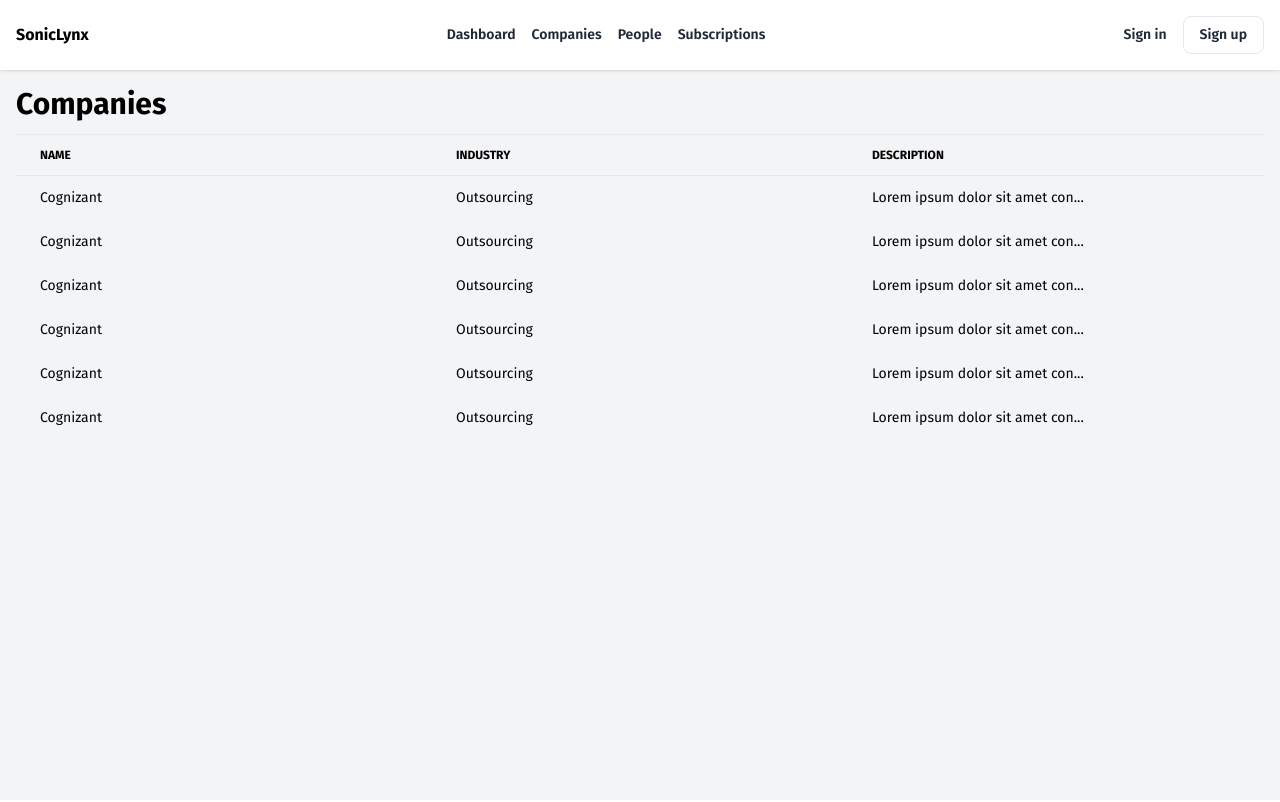
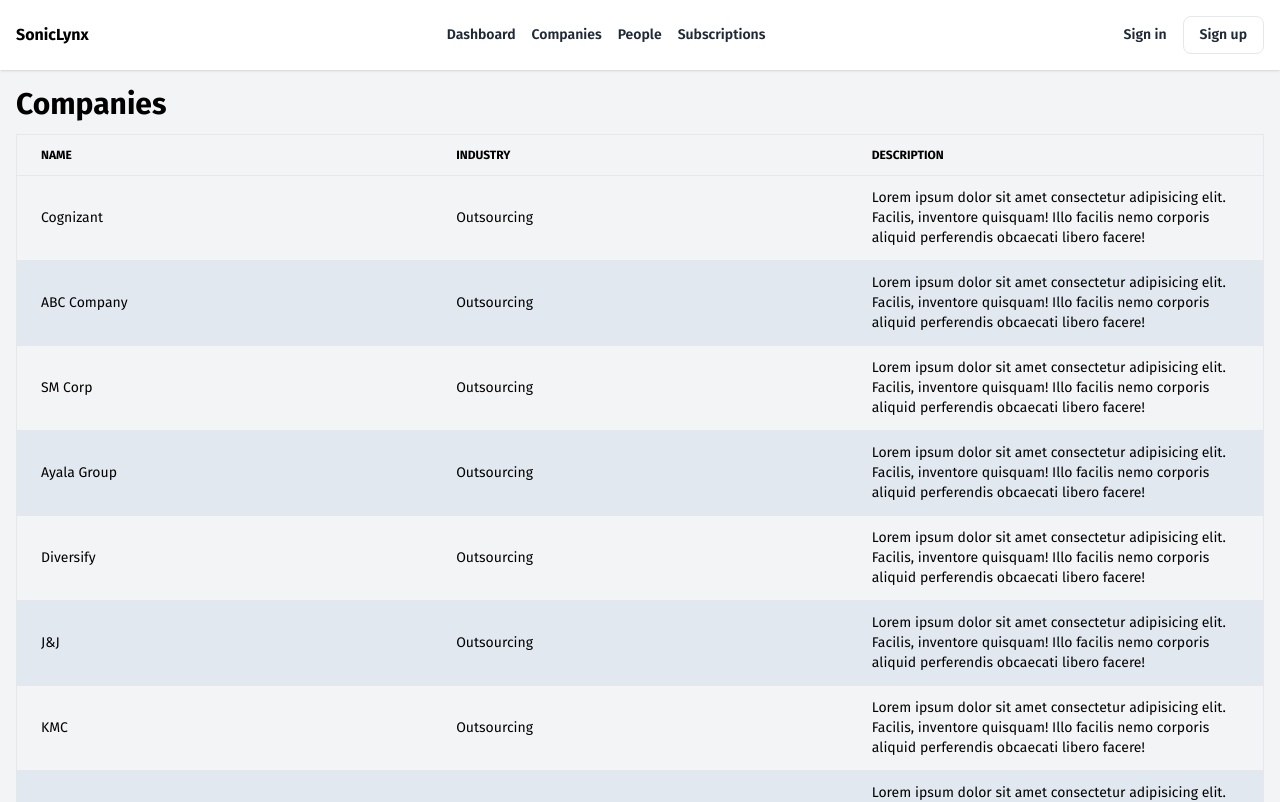
Before and after one commit to ninalamo/template, a Next.js app: page /companies in a window 1280 px wide. Shown: the top 802 px of the page. Built offline with nearby package versions, Linux system fonts and the light colour scheme.

Commit message:
Sortable Company List

```diff
--- a/src/app/companies/page.tsx
+++ b/src/app/companies/page.tsx
@@ -1,4 +1,10 @@
+'use client'
+
+import SortableTable from "@/components/SortableTable"
+import { useMemo, useState } from "react";
+
 export default function Companies(){
+
     const companies = [
       {
         id: 1,
@@ -8,58 +14,81 @@
       },
       {
         id: 2,
-        name: "Cognizant",
+        name: "ABC Company",
         industry: "Outsourcing",
         description: "Lorem ipsum dolor sit amet consectetur adipisicing elit. Facilis, inventore quisquam! Illo facilis nemo corporis aliquid perferendis obcaecati libero facere!"
       },
       {
         id: 3,
-        name: "Cognizant",
+        name: "SM Corp",
         industry: "Outsourcing",
         description: "Lorem ipsum dolor sit amet consectetur adipisicing elit. Facilis, inventore quisquam! Illo facilis nemo corporis aliquid perferendis obcaecati libero facere!"
       },
       {
         id: 4,
-        name: "Cognizant",
+        name: "Ayala Group",
         industry: "Outsourcing",
         description: "Lorem ipsum dolor sit amet consectetur adipisicing elit. Facilis, inventore quisquam! Illo facilis nemo corporis aliquid perferendis obcaecati libero facere!"
       },
       {
         id: 5,
-        name: "Cognizant",
+        name: "Diversify",
         industry: "Outsourcing",
         description: "Lorem ipsum dolor sit amet consectetur adipisicing elit. Facilis, inventore quisquam! Illo facilis nemo corporis aliquid perferendis obcaecati libero facere!"
       },
       {
         id: 6,
-        name: "Cognizant",
+        name: "J&J",
+        industry: "Outsourcing",
+        description: "Lorem ipsum dolor sit amet consectetur adipisicing elit. Facilis, inventore quisquam! Illo facilis nemo corporis aliquid perferendis obcaecati libero facere!"
+      },
+      {
+        id: 7,
+        name: "KMC",
+        industry: "Outsourcing",
+        description: "Lorem ipsum dolor sit amet consectetur adipisicing elit. Facilis, inventore quisquam! Illo facilis nemo corporis aliquid perferendis obcaecati libero facere!"
+      },
+      {
+        id: 8,
+        name: "Arla",
+        industry: "Outsourcing",
+        description: "Lorem ipsum dolor sit amet consectetur adipisicing elit. Facilis, inventore quisquam! Illo facilis nemo corporis aliquid perferendis obcaecati libero facere!"
+      },
+      {
+        id: 9,
+        name: "Green Archers",
+        industry: "Outsourcing",
+        description: "Lorem ipsum dolor sit amet consectetur adipisicing elit. Facilis, inventore quisquam! Illo facilis nemo corporis aliquid perferendis obcaecati libero facere!"
+      },
+      {
+        id: 10,
+        name: "Jollibee Corp",
         industry: "Outsourcing",
         description: "Lorem ipsum dolor sit amet consectetur adipisicing elit. Facilis, inventore quisquam! Illo facilis nemo corporis aliquid perferendis obcaecati libero facere!"
       }
     ]
 
+    const columns = useMemo(() => [
+        {
+            header: 'Name',
+            accessorKey: 'name'
+        },
+        {
+            header: 'Industry',
+            accessorKey: 'industry'
+        },
+        {
+            header: 'Description',
+            accessorKey: 'description'
+        }
+    ],[])
+
 
     return (
         <div>
           <h1>Companies</h1>
-          <table className="table-fixed items-center bg-transparent w-full border-collapse">
-            <thead>
-              <tr>
-                <th>Name</th>
-                <th>Industry</th>
-                <th>Description</th>
-              </tr>
-            </thead>
-            <tbody>
-              {companies && companies.map((company) => {
-                 return <tr key={company.id}>
-                  <td>{company.name}</td>
-                  <td>{company.industry}</td>
-                  <td>{company.description.slice(0,30)}...</td>
-               </tr>
-              })}
-            </tbody>
-          </table>
+
+          <SortableTable data={companies} columns={columns}/>
         </div>
       )
 }
--- a/src/app/globals.css
+++ b/src/app/globals.css
@@ -31,9 +31,17 @@
 
 
 th{
-  @apply px-6 align-middle border border-solid py-3 text-xs uppercase border-l-0 border-r-0 whitespace-nowrap font-semibold text-left font-bold
+  @apply px-6 align-middle py-3 text-xs uppercase whitespace-nowrap font-semibold text-left font-bold
 }
 
 td{
   @apply text-sm px-6 py-3
 }
+
+tr{
+  @apply border
+}
+
+tr:nth-child(even){
+  @apply bg-slate-200
+}
--- /dev/null
+++ b/src/components/SortableTable.tsx
@@ -0,0 +1,64 @@
+import { useReactTable, getCoreRowModel, flexRender, SortingState, getSortedRowModel } from '@tanstack/react-table';
+import { useState } from "react";
+
+export default function SortableTable(
+    {data, columns}: {data: any, columns: any}
+) {
+    const [sorting, setSorting] = useState<SortingState>([])
+
+
+    const table = useReactTable({data, columns, state:{
+        sorting,
+    },
+    onSortingChange: setSorting,
+    getSortedRowModel: getSortedRowModel(),
+    getCoreRowModel: getCoreRowModel()})
+
+  return (
+    <div>
+        <table className="table-fixed items-center bg-transparent w-full border-collapse">
+        <thead>
+          {table.getHeaderGroups().map(headerGroup => (
+            <tr key={headerGroup.id}>
+              {headerGroup.headers.map(header => (
+               <th key={header.id} colSpan={header.colSpan}>
+                {header.isPlaceholder ? null : (
+                    <div
+                    {...{
+                        className: header.column.getCanSort()
+                        ? 'cursor-pointer select-none'
+                        : '',
+                        onClick: header.column.getToggleSortingHandler(),
+                    }}
+                    >
+                    {flexRender(
+                        header.column.columnDef.header,
+                        header.getContext()
+                    )}
+                    {{
+                        asc: ' 🔼',
+                        desc: ' 🔽',
+
+                    }[header.column.getIsSorted() as string] ?? null}
+                    </div>
+                )}
+                </th>
+              ))}
+            </tr>
+          ))}
+        </thead>
+        <tbody>
+          {table.getRowModel().rows.map(row => (
+            <tr key={row.id}>
+              {row.getVisibleCells().map(cell => (
+                <td key={cell.id}>
+                  {flexRender(cell.column.columnDef.cell, cell.getContext())}
+                </td>
+              ))}
+            </tr>
+          ))}
+        </tbody>
+      </table>
+    </div>
+  )
+}
--- /dev/null
+++ b/src/models/Company.ts
@@ -0,0 +1,6 @@
+export interface Company {
+    id: number,
+    name: string,
+    industry: string,
+    description: string
+}
```
